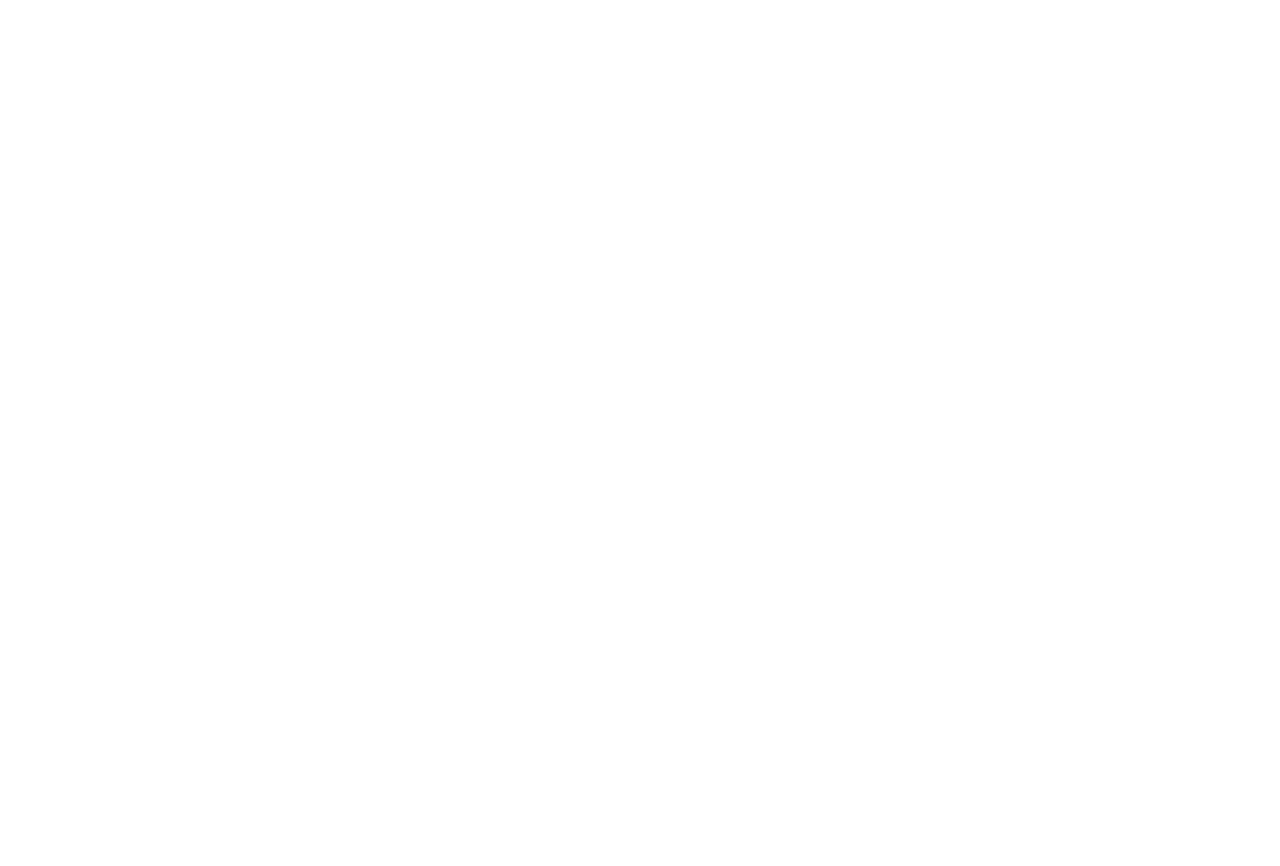
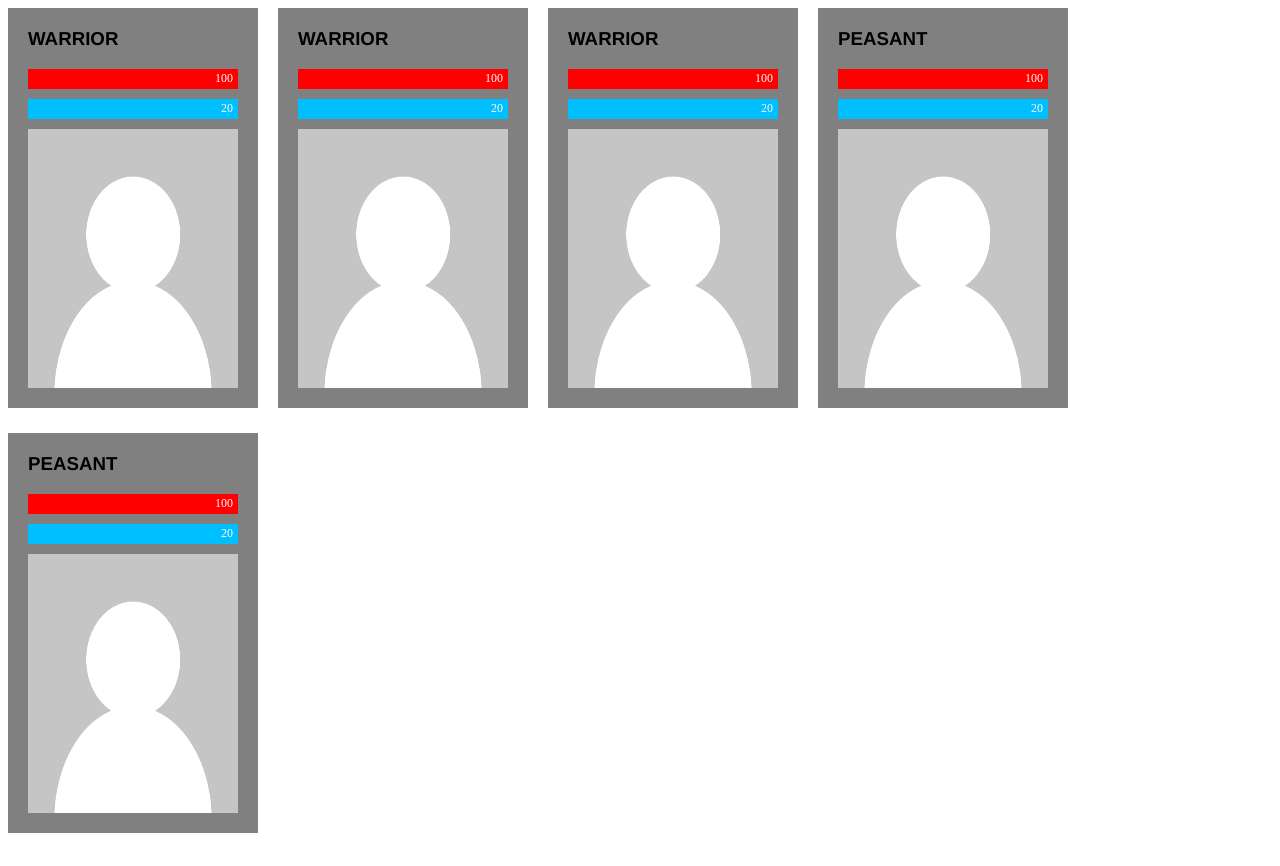
Before and after one commit to TonyBurkun/front-end-hillel, a plain HTML site: page index.html in a window 1280 px wide. Before the commit the page ends 800 px from the top, so only its background shows below. Drawn offline with Linux system fonts and the light colour scheme.

Commit message:
lesson 15 homework

```diff
--- /dev/null
+++ b/css/styles.css
@@ -0,0 +1,62 @@
+#wrapper{
+    display: flex;
+    justify-content: flex-start;
+    flex-wrap: wrap;
+    margin-right: -10px;
+    margin-left: -10px;
+
+}
+
+.card{
+    width: 250px;
+    height: 400px;
+    background: gray;
+    margin-left: 10px;
+    margin-right: 10px;
+    margin-bottom: 25px;
+    padding: 20px;
+    box-sizing: border-box;
+    display: flex;
+    flex-direction: column;
+}
+
+h3{
+    margin-top: 0;
+    font-family: Helvetica, serif;
+    text-transform: uppercase;
+}
+
+.bar{
+    position: relative;
+    width: 100%;
+    height: 20px;
+    background: red;
+    margin-bottom: 10px;
+}
+
+.health{
+    background: red;
+}
+
+.bar-value{
+    position: absolute;
+    color: #fff;
+    right: 5px;
+    font-size: 12px;
+    display: flex;
+    align-items: center;
+    height: 100%;
+
+    font-family: Helvetica sans-serif;
+}
+
+.stamina{
+    background: deepskyblue;
+}
+
+.avatar{
+    display: block;
+    background: url("../img/default-avatar.png");
+    width: 100%;
+    flex-grow: 1;
+}
--- a/index.html
+++ b/index.html
@@ -5,14 +5,18 @@
     <meta name="viewport"
           content="width=device-width, user-scalable=no, initial-scale=1.0, maximum-scale=1.0, minimum-scale=1.0">
     <meta http-equiv="X-UA-Compatible" content="ie=edge">
+    <link rel="stylesheet" href="css/styles.css">
     <title>Lesson_9</title>
 </head>
 <body>
 
+    <div id="wrapper"></div>
 
-<script src="js/homework.js"></script>
-<!--<script src="js/tree.js"></script>-->
-<!--<script src="js/example.js"></script>-->
-<!--<script src="js/script.js"></script>-->
+
+    <script src="lib/dom.js"></script>
+    <script src="js/homework.js"></script>
+    <!--<script src="js/tree.js"></script>-->
+    <!--<script src="js/example.js"></script>-->
+    <!--<script src="js/script.js"></script>-->
 </body>
 </html>
--- a/js/homework.js
+++ b/js/homework.js
@@ -24,14 +24,10 @@ MilitaryResource.prototype.clone = function () {
     return new MilitaryResource(this.type, this.health, this.distance);
 };
 
-
-
-
 function Squad(defaultResources) {
     this.squad = [];
     if (defaultResources) this.combineResources(defaultResources);
 }
-
 
 Squad.prototype.isReadyToMove = function() {
     return this.squad.every(item => {
@@ -69,9 +65,39 @@ Squad.prototype.cloneResources = function (resources) {
     })
 };
 
-
 let solder = new MilitaryResource('solder', 11, 15);
 let solder2 = new MilitaryResource('solder2', 11, 1);
 
 
 let warriors = new Squad([solder, solder2]);
+
+
+let unit = new MilitaryResource('Warrior', 300, 150);
+let unit2 = new MilitaryResource('Peasant', 300, 150);
+
+let wrapper = document.getElementById('wrapper');
+
+function createUnitCard(unit, parent){
+    let type = createElement('h3', {classes: ['title']});
+    type.innerHTML = unit.type;
+
+    let healthValue = createElement('span', {classes: ['bar-value']});
+    healthValue.innerHTML = unit.maxHealth;
+
+    let staminaValue = createElement('span', {classes: ['bar-value']});
+    staminaValue.innerHTML = unit.maxDistance;
+
+    let health = createElement('div', {classes: ['bar', 'health']}, [healthValue]);
+    let stamina = createElement('div', {classes: ['bar', 'stamina']}, [staminaValue]);
+    let avatar = createElement('img', {classes: ['avatar']});
+
+    let card = createElement('div', {classes: ['card']}, [type, health, stamina, avatar]);
+
+    parent.append(card);
+}
+
+createUnitCard(unit, wrapper);
+createUnitCard(unit, wrapper);
+createUnitCard(unit, wrapper);
+createUnitCard(unit2, wrapper);
+createUnitCard(unit2, wrapper);
--- /dev/null
+++ b/lib/dom.js
@@ -0,0 +1,26 @@
+function appendStyles(el, props) {
+    let {classes} = props;
+    delete props.classes;
+
+    if (classes) {
+        el.className = classes.join(' ');
+    }
+
+    console.dir(el);
+    if (el.tagName ==='IMG') {
+        console.log(el);
+        el.setAttribute('src', './img/default-avatar.png')
+    }
+
+    return el;
+
+}
+
+
+function createElement(elementName, props, children){
+    let el = document.createElement(elementName);
+    (children || []).forEach(elementChild => {
+        el.append(elementChild);
+    });
+    return appendStyles(el, props || {});
+}
```
Also changed, not shown: img/default-avatar.png (added).
